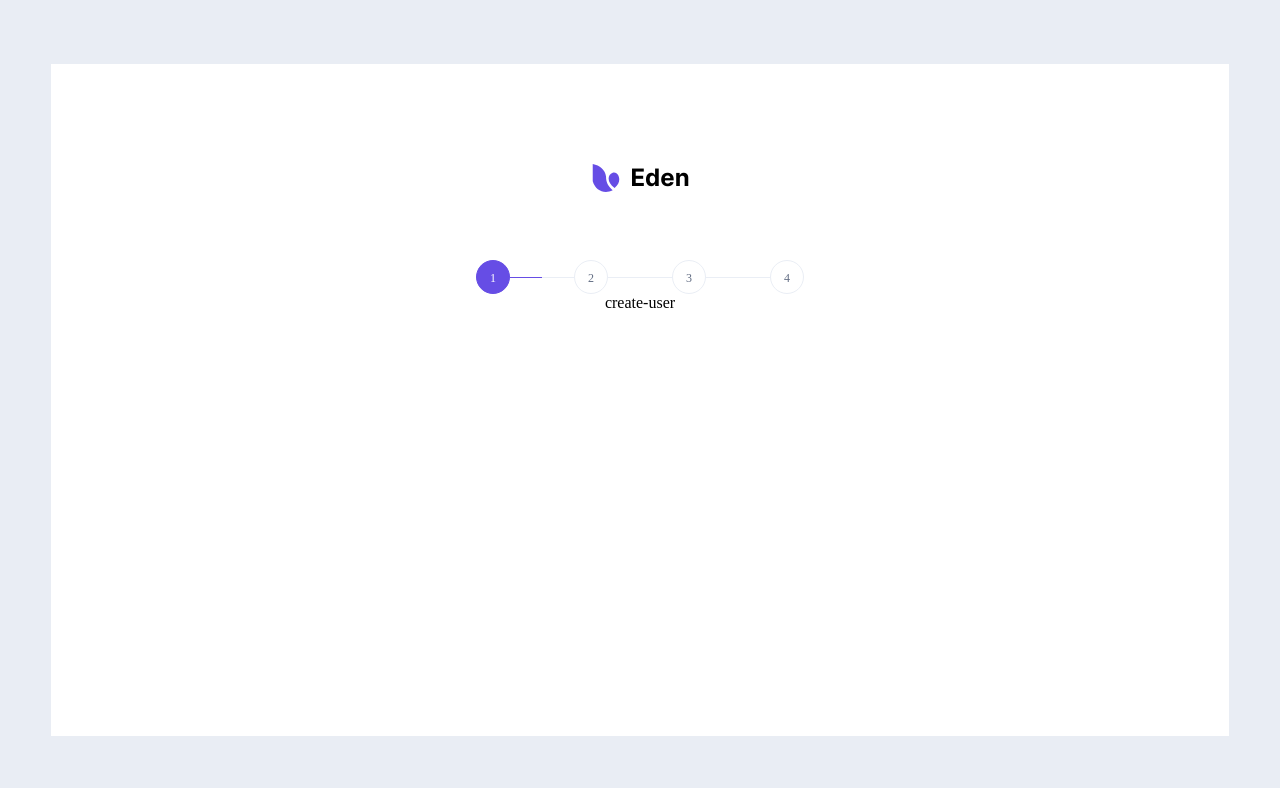
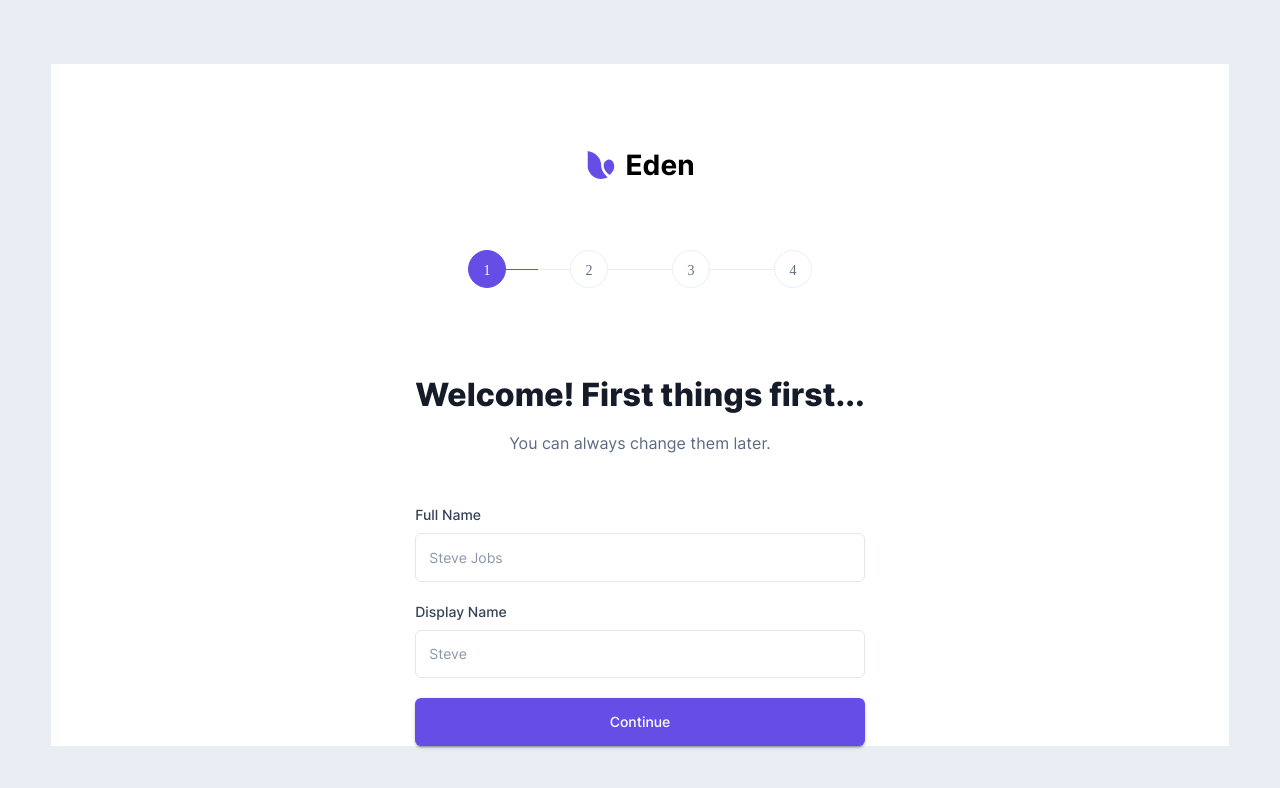
Before and after one commit to HassanHeydariNasab/cutshort, a React (Create React App) app: page /onboarding/create-user in a window 1280 px wide. Shown: the top 788 px of the page. Built offline with nearby package versions, Linux system fonts and the light colour scheme.

Commit message:
Customize theme and add almost finish create-user

```diff
--- a/src/components/molecules/Stepper.tsx
+++ b/src/components/molecules/Stepper.tsx
@@ -37,9 +37,9 @@ const Step: FC<StepProps> = ({ index, steps, activeStep }) => {
       <Box
         bgcolor={isStepPassed ? "primary.main" : undefined}
         borderRadius={"100%"}
-        width={"32px"}
-        height={"32px"}
-        lineHeight={"34px"}
+        width={"36px"}
+        height={"36px"}
+        lineHeight={"40px"}
         textAlign={"center"}
         color={isStepPassed ? "#fff" : "#646F85"}
         border={`solid 1px ${
@@ -47,7 +47,8 @@ const Step: FC<StepProps> = ({ index, steps, activeStep }) => {
             ? theme.palette.primary.main
             : theme.palette.secondary.main
         }`}
-        fontSize={"0.75rem"}
+        fontSize={"0.875rem"}
+        fontWeight={500}
       >
         {index + 1}
       </Box>
--- a/src/containers/onboarding/create-user/create-user.view.tsx
+++ b/src/containers/onboarding/create-user/create-user.view.tsx
@@ -1,10 +1,38 @@
 import type { FC } from "react";
-import { Stack } from "@mui/material";
+import {
+  Button,
+  InputLabel,
+  OutlinedInput,
+  Stack,
+  Typography,
+} from "@mui/material";
 
 interface CreateUserViewProps {}
 
-export const CreateUserView: FC<
-  CreateUserViewProps
-> = () => {
-  return <Stack>create-user</Stack>;
+export const CreateUserView: FC<CreateUserViewProps> = () => {
+  return (
+    <Stack mt={11}>
+      <Typography variant={"h1"} textAlign={"center"}>
+        Welcome! First things first...
+      </Typography>
+      <Typography variant={"subtitle1"} textAlign={"center"} mt={2}>
+        You can always change them later.
+      </Typography>
+      <Stack component={"form"} mt={6} spacing={2.5}>
+        <Stack>
+          <InputLabel htmlFor="fullName" className="OutlinedInputLabel">
+            Full Name
+          </InputLabel>
+          <OutlinedInput id="fullName" placeholder="Steve Jobs" />
+        </Stack>
+        <Stack>
+          <InputLabel htmlFor="displayName" className="OutlinedInputLabel">
+            Display Name
+          </InputLabel>
+          <OutlinedInput id="displayName" placeholder="Steve" />
+        </Stack>
+        <Button variant={"contained"}>Continue</Button>
+      </Stack>
+    </Stack>
+  );
 };
--- a/src/containers/onboarding/onboarding.view.tsx
+++ b/src/containers/onboarding/onboarding.view.tsx
@@ -17,9 +17,9 @@ export const OnboardingView: FC<OnboardingViewProps> = ({ activeStep }) => {
       alignItems={"center"}
       sx={{ mx: { xs: 0, sm: "4vw" } }}
     >
-      <Stack direction={"row"} alignItems={"center"} spacing={1} mt={12} mb={8}>
+      <Stack direction={"row"} alignItems={"center"} spacing={1} mt={10} mb={8}>
         <LogoSVG height={"32px"} width={"32px"} />
-        <Typography fontWeight={700} fontSize={"1.5rem"}>
+        <Typography fontWeight={700} fontSize={"1.75rem"}>
           Eden
         </Typography>
       </Stack>
--- a/src/styles/theme.ts
+++ b/src/styles/theme.ts
@@ -5,7 +5,7 @@ export const theme = createTheme({
     primary: { main: "#664DE5" },
     secondary: { main: "#EAEEF5" },
     text: {
-      primary: "#ffffff", // also for OutlinedInput:focus border-color
+      primary: "#364259",
       secondary: "#757575",
     },
     error: { main: "#FF5F5F" },
@@ -13,5 +13,60 @@ export const theme = createTheme({
   typography: {
     fontFamily: "Inter",
   },
-  components: {},
+  shape: { borderRadius: "6px" },
+  components: {
+    MuiTypography: {
+      styleOverrides: {
+        h1: {
+          color: "#151B28",
+          fontSize: "2rem",
+          fontWeight: 800,
+        },
+        subtitle1: {
+          color: "#5C6986",
+          fontSize: "1rem",
+        },
+      },
+    },
+    MuiOutlinedInput: {
+      styleOverrides: {
+        root: {
+          color: "#364259",
+          fontSize: "0.875rem",
+        },
+        input: {
+          padding: "14px 14px",
+          "::placeholder": {
+            color: "#5C6986",
+            opacity: 0.7,
+          },
+        },
+        notchedOutline: {
+          borderColor: "#5C69a0",
+          opacity: 0.16,
+        },
+      },
+    },
+    MuiInputLabel: {
+      styleOverrides: {
+        root: {
+          "&.OutlinedInputLabel": {
+            color: "#364259",
+            fontSize: "0.875rem",
+            marginBottom: 8,
+            fontWeight: 500,
+          },
+        },
+      },
+    },
+    MuiButton: {
+      styleOverrides: {
+        root: {
+          textTransform: "unset",
+          padding: "12px 16px",
+          fontWeight: 500,
+        },
+      },
+    },
+  },
 });
```
